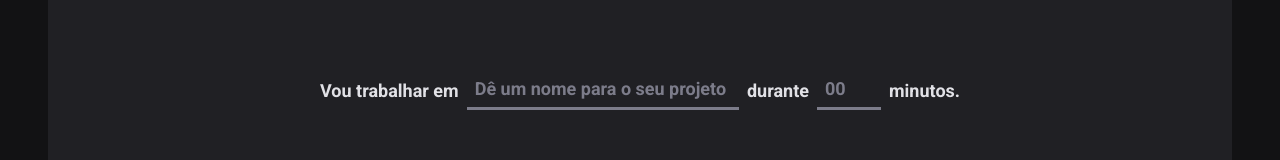
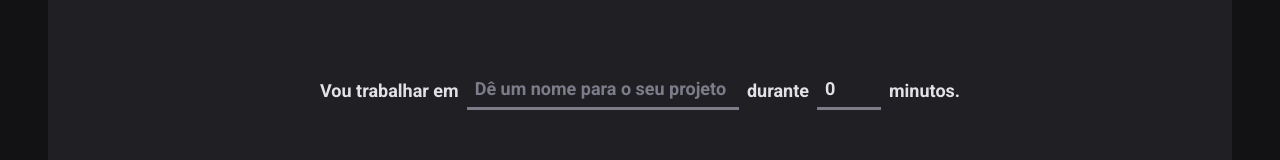
Before and after one commit to Nicoleboliveira/ignite-timer, a React (Vite) app: page / in a window 1280 px wide. Shown: the part 178-338 px from the top of the page. Built offline with nearby package versions, Linux system fonts and the light colour scheme.

Commit message:
TypeScript no formulário

```diff
--- a/src/pages/Home/index.tsx
+++ b/src/pages/Home/index.tsx
@@ -17,12 +17,18 @@
   minutesAmount: zod.number().min(5).max(60),
 });
 
+type NewCycleFormData = zod.infer<typeof newCycleFormValidationSchema>;
+
 export function Home() {
-  const { register, handleSubmit, watch } = useForm({
+  const { register, handleSubmit, watch } = useForm<NewCycleFormData>({
     resolver: zodResolver(newCycleFormValidationSchema),
+    defaultValues: {
+      task: "",
+      minutesAmount: 0,
+    },
   });
 
-  function handleCreateNewCycle(data: any) {
+  function handleCreateNewCycle(data: NewCycleFormData) {
     console.log(data);
   }
 
```
